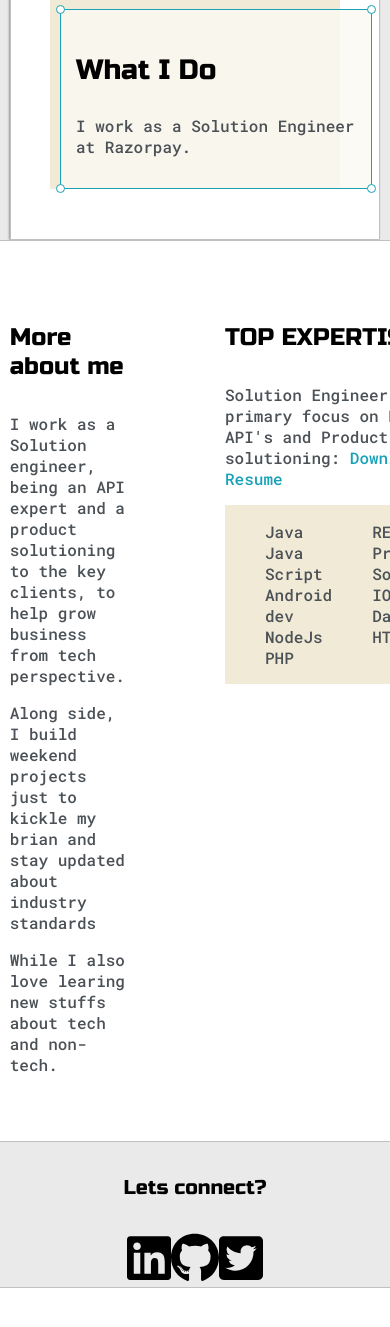
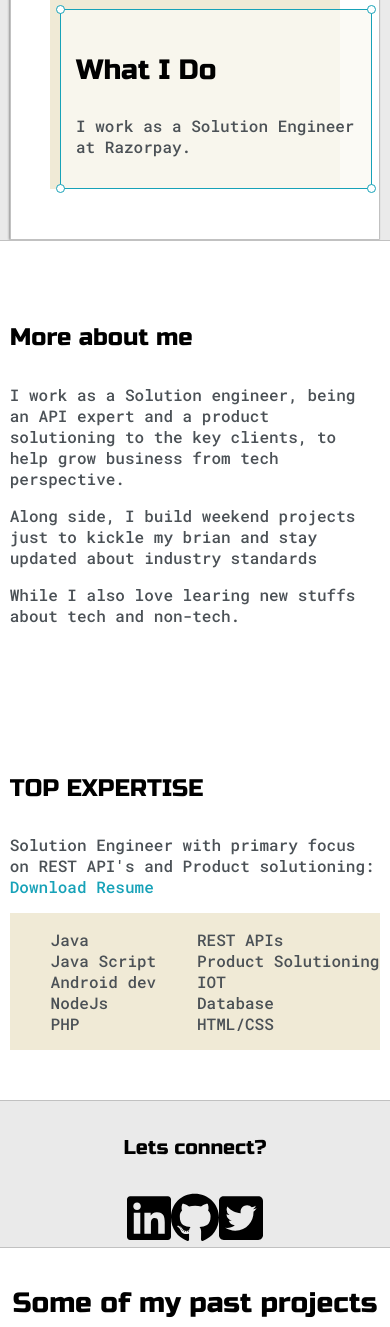
Before and after one commit to PraveenGirishNadumani/portfolio-praveengirishnadumani, a PHP site: page / in a window 390 px wide. Shown: the part 882-2209 px from the top of the page. Run offline with PHP 8.4, Linux system fonts and the light colour scheme.

Commit message:
adding mobile browser support along with download resume link

```diff
--- a/default.css
+++ b/default.css
@@ -439,6 +439,13 @@ h6 { font-size: 16px;}
 
 }
 
+@media screen and (max-width:  800px){
+	.about-wrapper{
+		grid-template-columns: 1fr;
+		grid-template-areas: 'about-me' 'skills';
+	}
+}
+
 @media screen and (max-width: 400px){
 	#preview-shadow{
 		max-width: 280px;
--- a/home.html
+++ b/home.html
@@ -92,7 +92,7 @@
 				<div class="skills-div">
 					<h4>TOP EXPERTISE</h4>
 
-					<p>Solution Engineer with primary focus on REST API's and Product solutioning: <a target="_blank" href="resume.pdf">Download Resume</a></p>
+					<p>Solution Engineer with primary focus on REST API's and Product solutioning: <a href="https://github.com/PraveenGirishNadumani/portfolio-praveengirishnadumani/raw/main/Resume.pdf">Download Resume</a></p>
 
 					<div id="skills" class="skills">
 
```
Also changed, not shown: index.php (line endings or trailing spaces).
